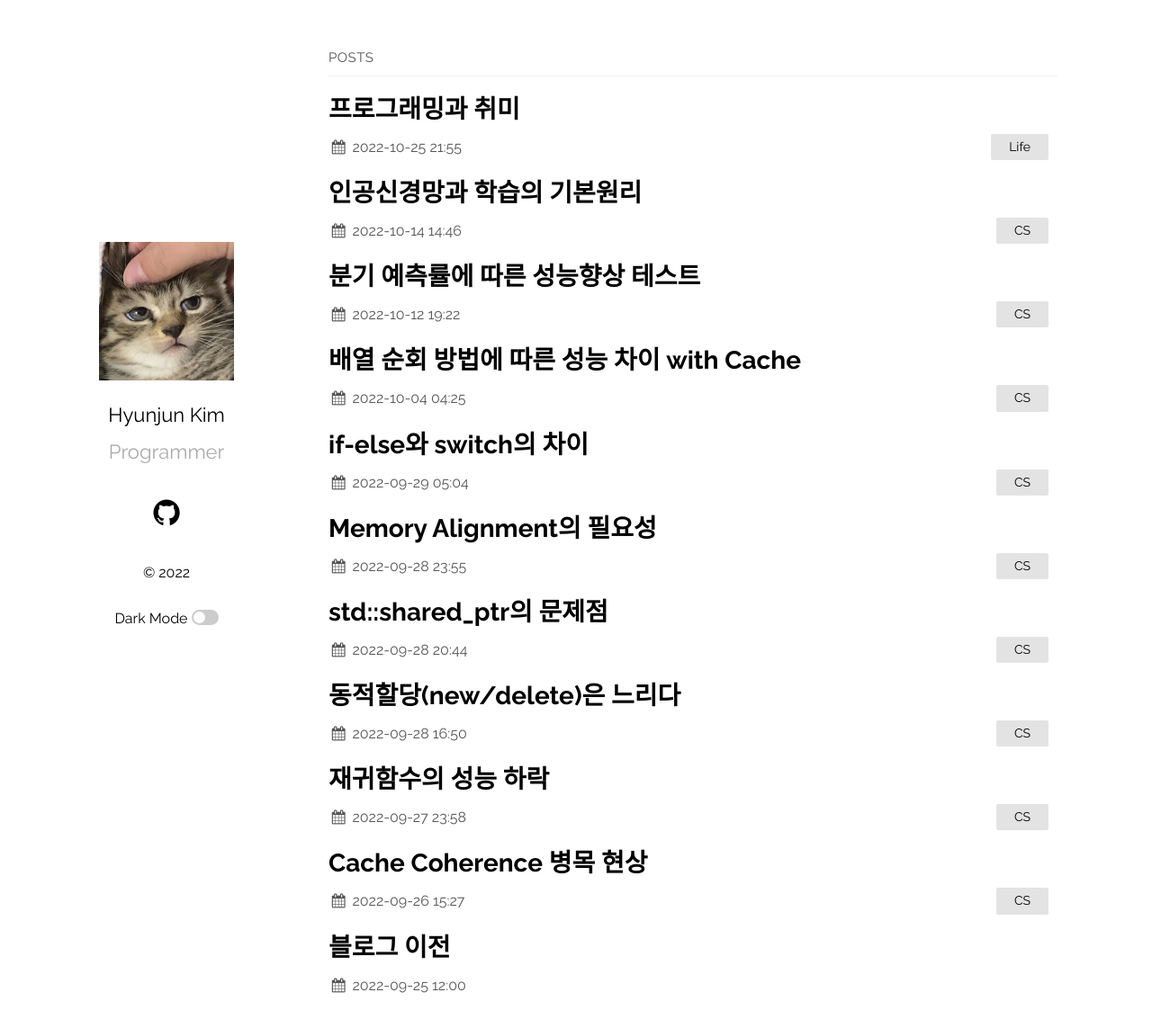
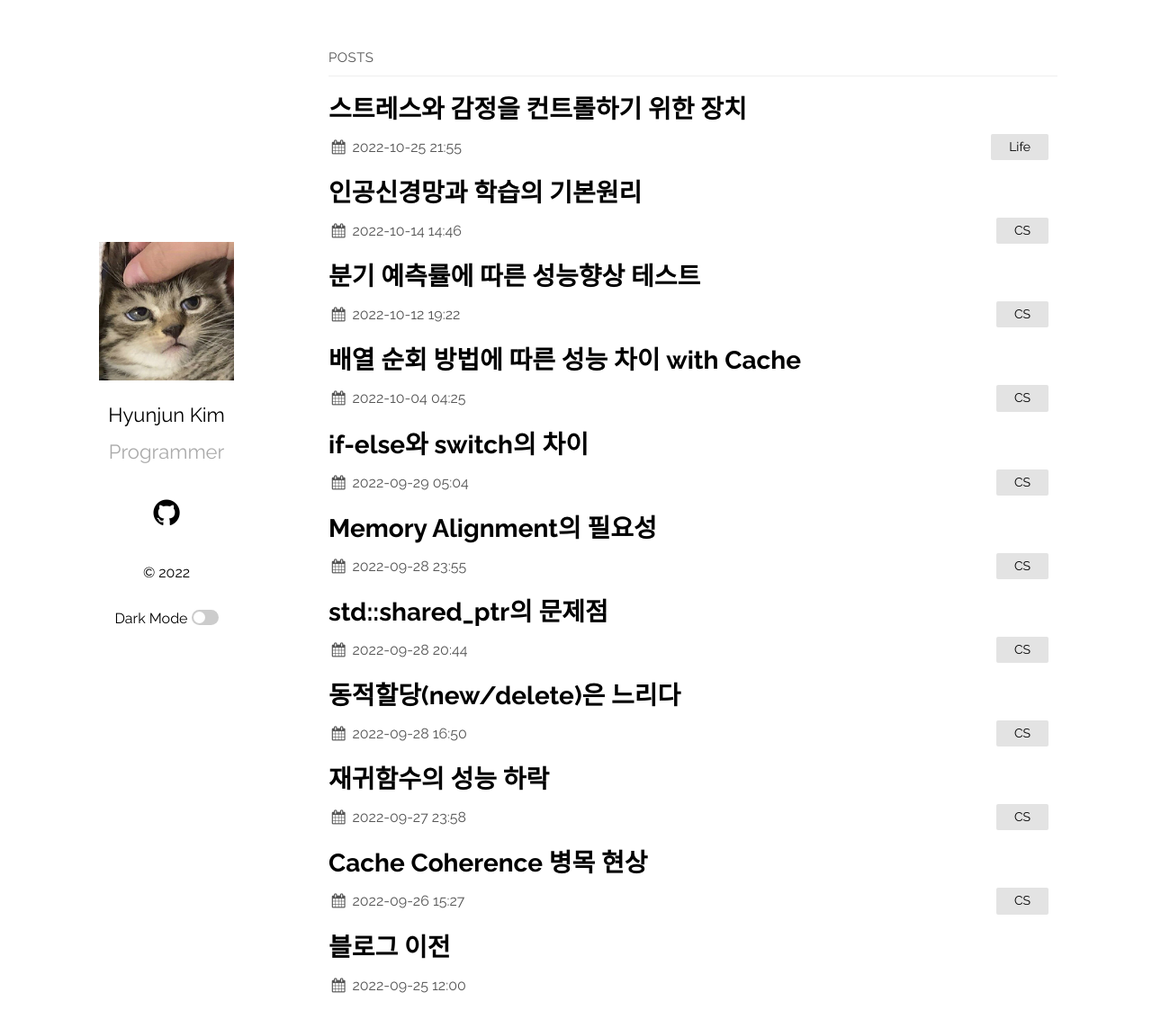
Before and after one commit to Ria9993/Ria9993.github.io, a Jekyll site: the page built from index.markdown, in a window 1280 px wide and 1155 px high. Shown: the top 1143 px of the window at 90% size. Built offline with Jekyll 4.4.1, drawn with Linux system fonts in a browser that asks for light colours.

Commit message:
Update Post

```diff
--- a/_posts/2022-10-25-programming-and-hobby.md
+++ b/_posts/2022-10-25-programming-and-hobby.md
@@ -1,6 +1,6 @@
 ---
 layout: post
-title:  "프로그래밍과 취미"
+title:  "스트레스와 감정을 컨트롤하기 위한 장치"
 date:   2022-10-25 21:55:00 +0900
 categories: Life
 comments: true
@@ -10,7 +10,7 @@ comments: true
 다른 분야의 취미는 쓸모가 없는걸까?
 
 ![image](https://user-images.githubusercontent.com/44316628/197793388-b2facfca-a740-46b2-b981-9e6eb1c44547.png)
-> 왼쪽은 어제 그린 것
+> #### 왼쪽은 어제 그린 것
 나는 그림을 스트레스 해소의 장치로 이용한다.
 감정이나 스트레스를 컨트롤하기 힘든 상태가 되면, 이성적인 판단이 힘들어진다.
 
@@ -20,7 +20,7 @@ comments: true
 정상적인 스트레스도 어느정도 축소시킬 수 있다.
 
 ![image](https://user-images.githubusercontent.com/44316628/197793873-17e7db38-d1b0-4f1c-befb-765de06fd661.png)
-> 역으로 행복한 상황에서는 행복한 감정을 극대화 시킬 수도 있다.
+> #### 역으로 행복한 상황에서는 행복한 감정을 극대화 시킬 수도 있다.
 
 심리학에서는 이걸 승화라고 표현하는 모양이다.
 어쨋든 오랜만에 목적을 상기시키기 위해서 적어봤다.
```
